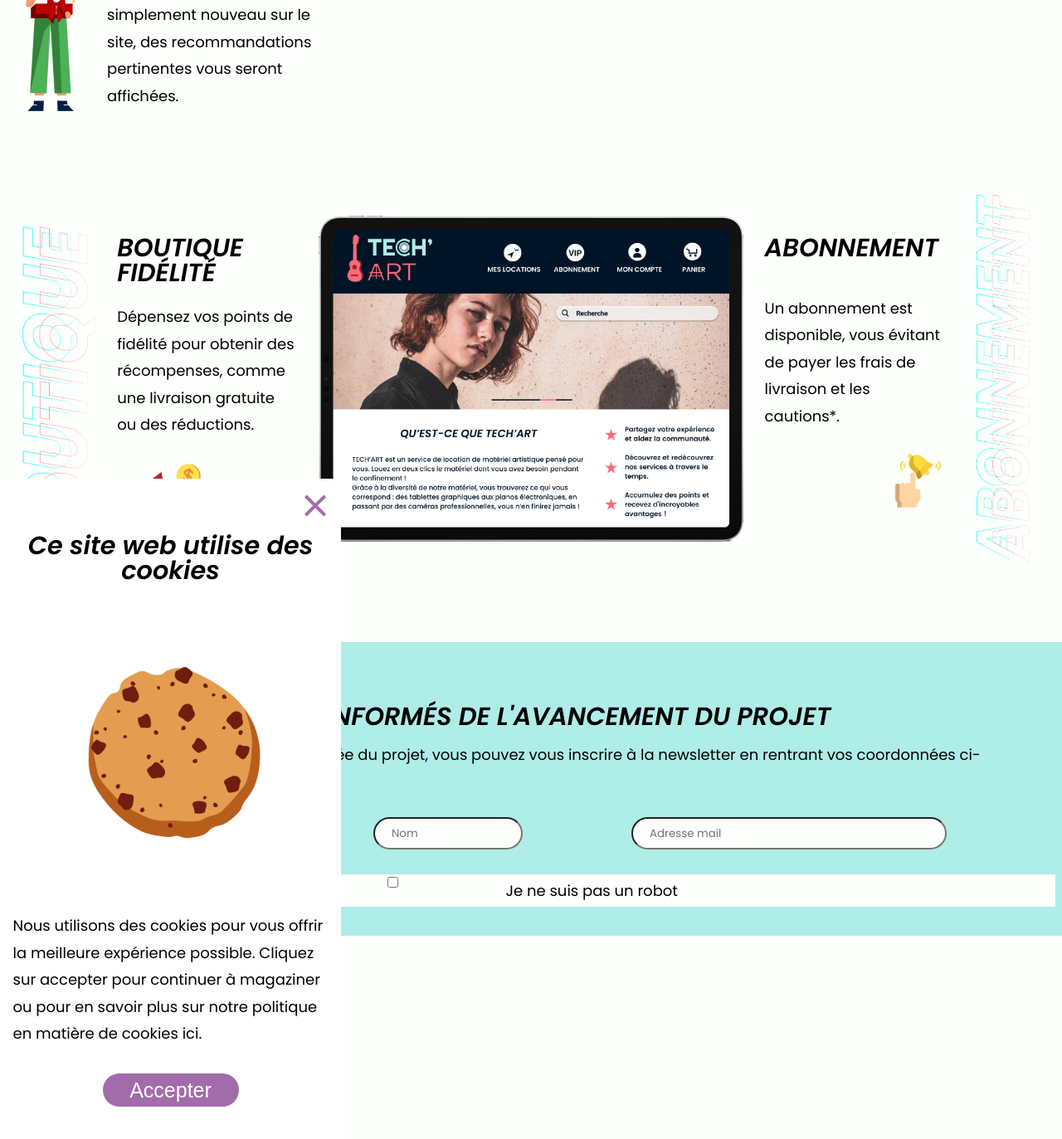
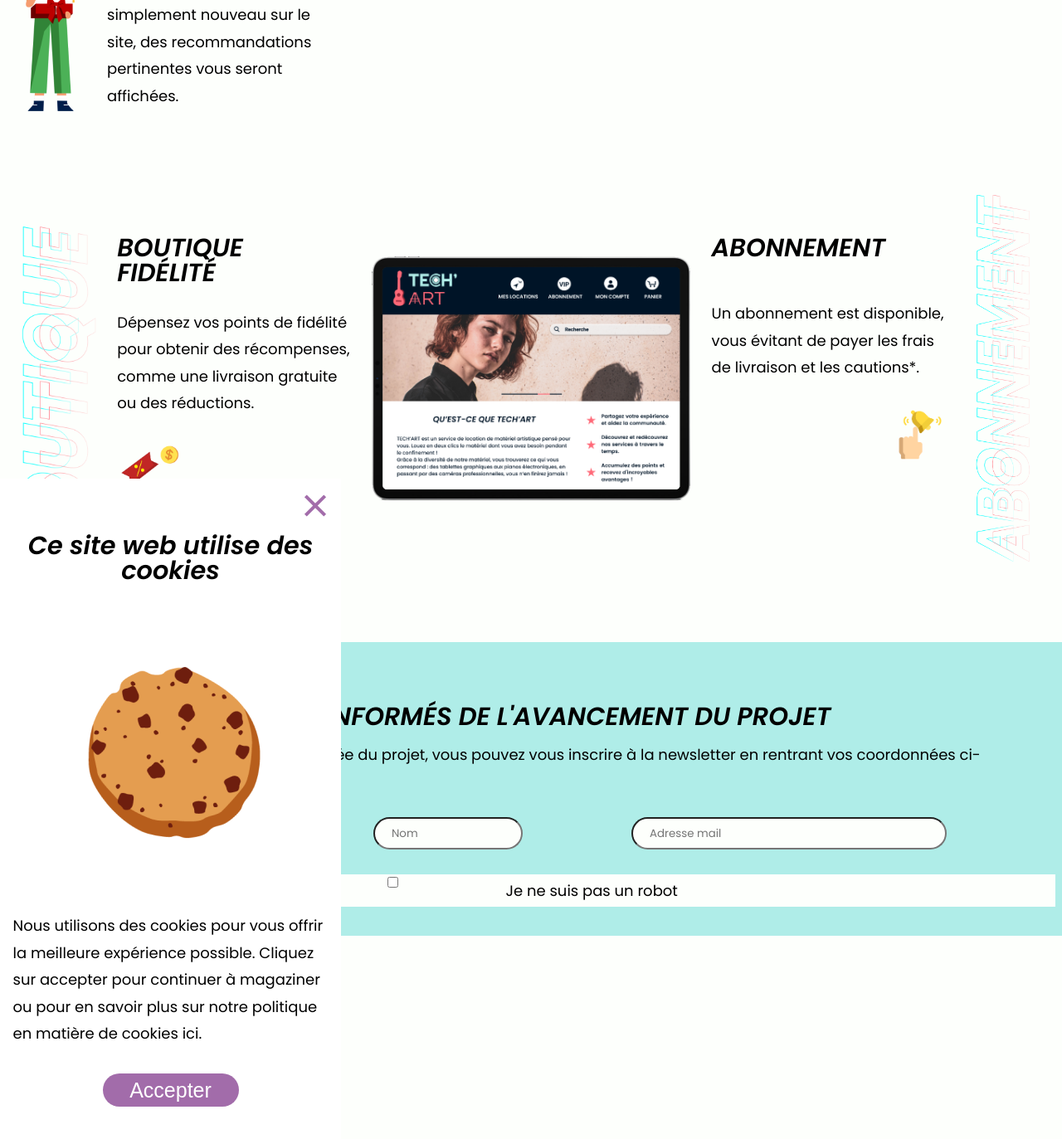
Before and after one commit to alvina-dr/tech-art, a Jekyll site: the page built from index.md, in a window 1280 px wide and 1400 px high, scrolled down 3145 px. Shown: the top 1373 px of the window at 83% size. Built offline with Jekyll 4.4.1, drawn with Linux system fonts in a browser that asks for light colours; nearby versions of some CDN libraries.

Commit message:
hover tablette

```diff
--- a/_sass/_vip.scss
+++ b/_sass/_vip.scss
@@ -27,9 +27,18 @@
 
 .tablette {
     display:none;
-    width: 40%;
+    width: 30%;
     height: auto;
+    padding: 0px 0px;
     object-fit: contain;
+    transition: transform 0.3s;
+}
+.tablette:hover {
+    transform: scale(1.3);
+}
+
+.tablette:hover ~ .boutique {
+    transform: scale(1.3)
 }
 
 .illustration-abonnement {
@@ -117,12 +126,12 @@
         }
     }
     .cloche {
-        width: 30%;
+        width: 60px;
         height: auto;
         align-self: baseline;
     }
     .promos {
-        width: 50%;
+        width: 80px;
         height: auto;
     }
 }
```
